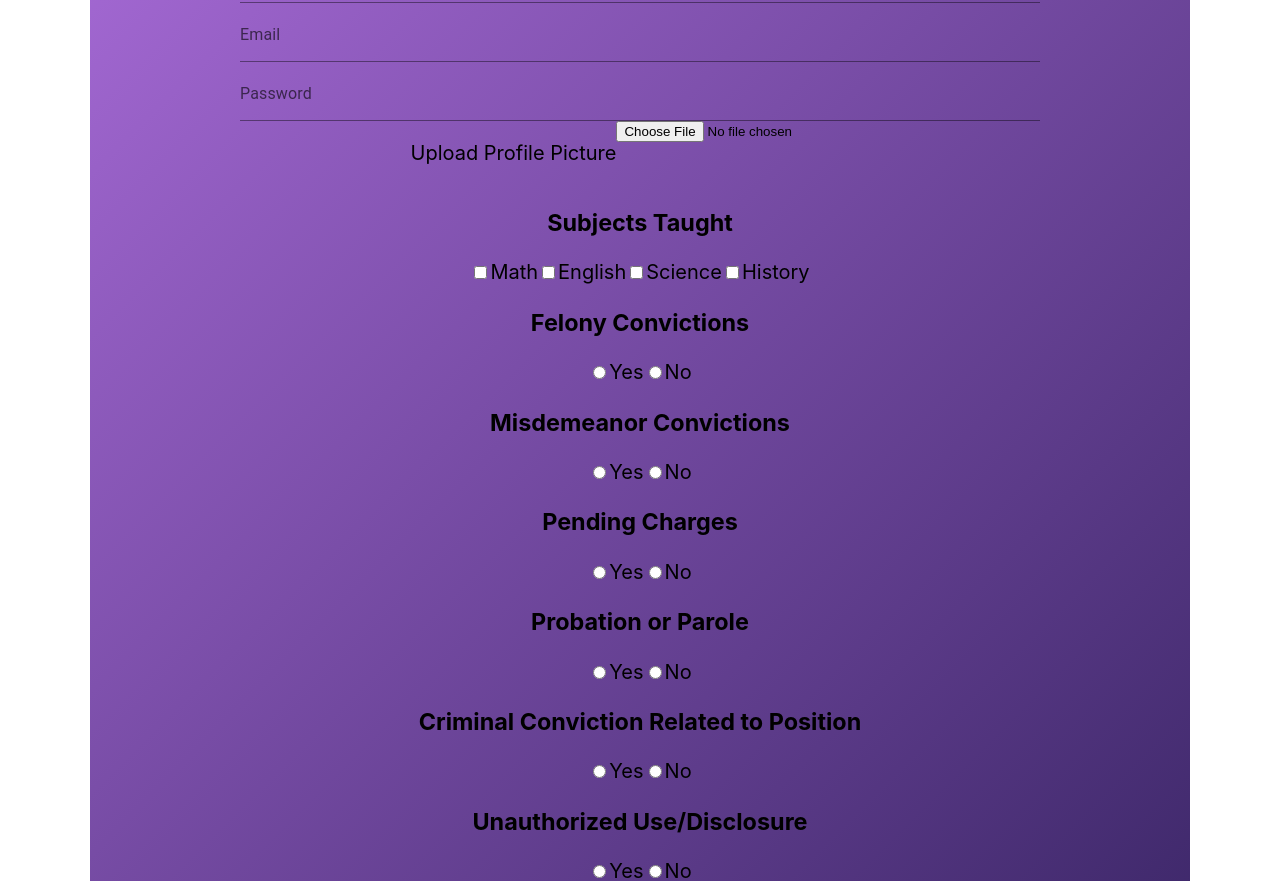
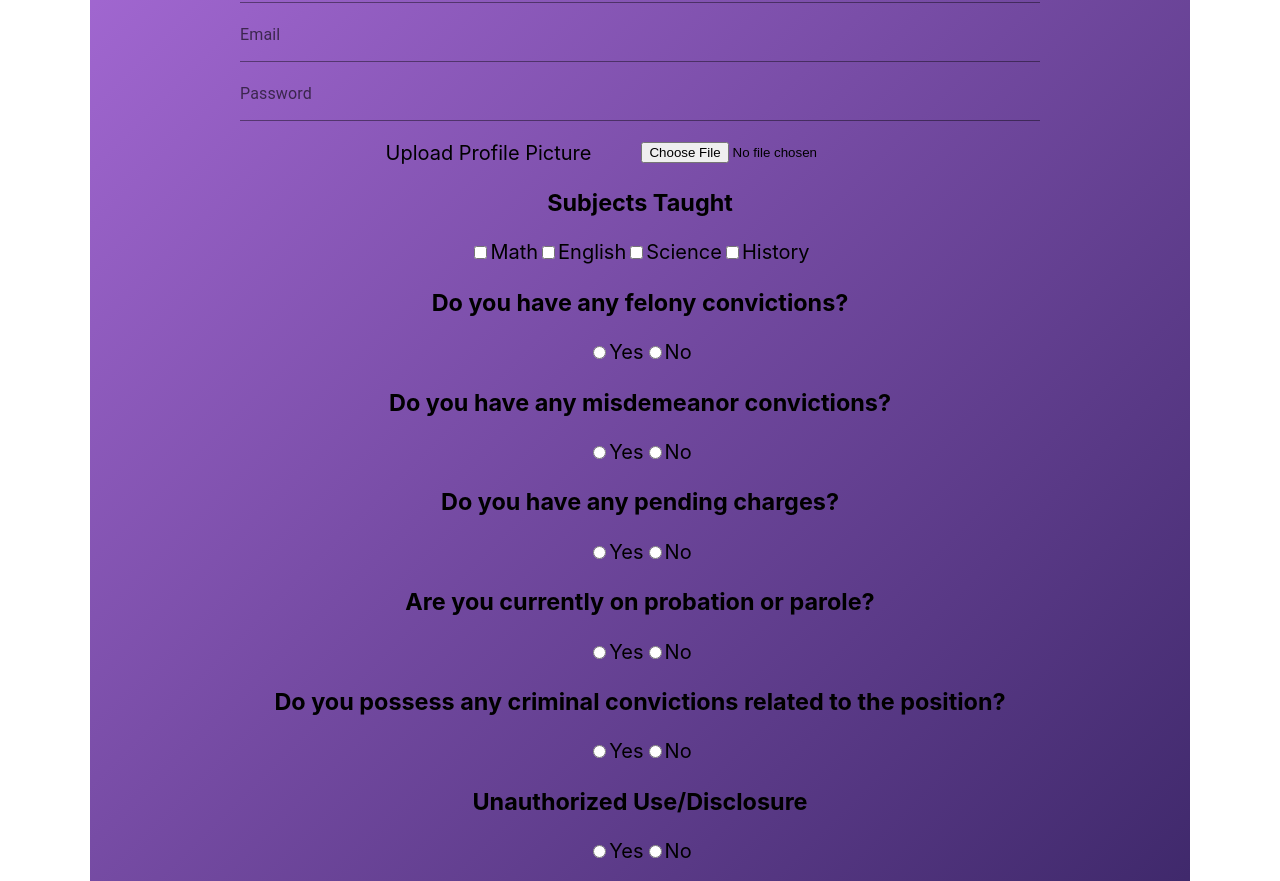
Before and after one commit to jagganjestine/CS4485, a React (Create React App) app in the folder online-tutoring/: page /registrationtutors in a window 1280 px wide. Shown: the part 560-1441 px from the top of the page. Built offline with nearby package versions, Linux system fonts and the light colour scheme.

Commit message:
birthday fix

```diff
--- a/online-tutoring/src/components/RegistrationTutors.css
+++ b/online-tutoring/src/components/RegistrationTutors.css
@@ -13,6 +13,22 @@
 
 .tutor-registration-container h2 {
 color: white;
+}
+
+.form-group{
+  color: black;
+}
+
+.upload-container {
+display: flex;
+align-items: center;
+justify-content: center;
+width: 100%;
+margin-bottom: 20px;
+}
+
+.upload-container label {
+margin-right: 50px;
 }
 
 .test {
@@ -59,7 +75,6 @@ checkboxes .MuiFormControlLabel-root + .MuiFormControlLabel-root {
 }
 
 .bottom-nav {
-    background-color: hsl(34, 100%, 50%);
 height: 300px;
 }
 
@@ -81,11 +96,6 @@ checkboxes .MuiFormControlLabel-root + .MuiFormControlLabel-root {
 transition: 0.5s;
 }
 
-.form-group-2 {
-    margin-bottom: 15px;
-    text-align: center;
-    display: block;
-  }
 
 .register-button-2 {
 background-color: #000000;
--- a/online-tutoring/src/components/RegistrationTutors.js
+++ b/online-tutoring/src/components/RegistrationTutors.js
@@ -142,15 +142,14 @@ function TutorRegistration() {
             <TextField type="hours" label="Available Hours (e.g. 9am-5pm)" id="standard-basic" variant="standard" className="proportion" value={availableHours} onChange={(e) => setAvailableHours(e.target.value)}></TextField>
             </div>
             <div className="form-group">
-            <TextField type="email" label="Email" id="standard-basic" variant="standard" className="proportion" value={birthday} onChange={(e) => setEmail(e.target.value)}></TextField>
+            <TextField type="email" label="Email" id="standard-basic" variant="standard" className="proportion" value={email} onChange={(e) => setEmail(e.target.value)}></TextField>
             </div>
             <div className="form-group">
-            <TextField type="password" label="Password" id="standard-basic" variant="standard" className="proportion" value={birthday} onChange={(e) => setPassword(e.target.value)}></TextField>
+            <TextField type="password" label="Password" id="standard-basic" variant="standard" className="proportion" value={password} onChange={(e) => setPassword(e.target.value)}style={{ marginBottom: '20px' }}></TextField>
             </div>
-            <div className="form-group">
-              <p>Upload Profile Picture</p>
+            <div className="upload-container">
+              <label for="file-upload">Upload Profile Picture</label>
               <input type="file" onChange={handleChange} />
-
             </div>
 
             <div>
@@ -174,7 +173,7 @@ function TutorRegistration() {
               {/* You can add other subjects as needed */}
             </div>
             <div>
-              <h3>Felony Convictions</h3>
+              <h3>Do you have any felony convictions?</h3>
               <label>
                 <input type="radio" name="felonyConvictions" value="yes" onChange={(e) => setFelonyConvictions(e.target.value)} />
                 Yes
@@ -186,7 +185,7 @@ function TutorRegistration() {
             </div>
 
             <div>
-              <h3>Misdemeanor Convictions</h3>
+              <h3>Do you have any misdemeanor convictions?</h3>
               <label>
                 <input type="radio" name="misdemeanorConvictions" value="yes" onChange={(e) => setMisdemeanorConvictions(e.target.value)} />
                 Yes
@@ -198,7 +197,7 @@ function TutorRegistration() {
             </div>
 
             <div>
-              <h3>Pending Charges</h3>
+              <h3>Do you have any pending charges?</h3>
               <label>
                 <input type="radio" name="pendingCharges" value="yes" onChange={(e) => setPendingCharges(e.target.value)} />
                 Yes
@@ -210,7 +209,7 @@ function TutorRegistration() {
             </div>
 
             <div>
-              <h3>Probation or Parole</h3>
+              <h3>Are you currently on probation or parole?</h3>
               <label>
                 <input type="radio" name="probationOrParole" value="yes" onChange={(e) => setProbationOrParole(e.target.value)} />
                 Yes
@@ -222,7 +221,7 @@ function TutorRegistration() {
             </div>
 
             <div>
-              <h3>Criminal Conviction Related to Position</h3>
+              <h3>Do you possess any criminal convictions related to the position?</h3>
               <label>
                 <input type="radio" name="criminalConvictionRelated" value="yes" onChange={(e) => setCriminalConvictionRelated(e.target.value)} />
                 Yes
```
Lines whose indentation alone changed are shown as unchanged.
